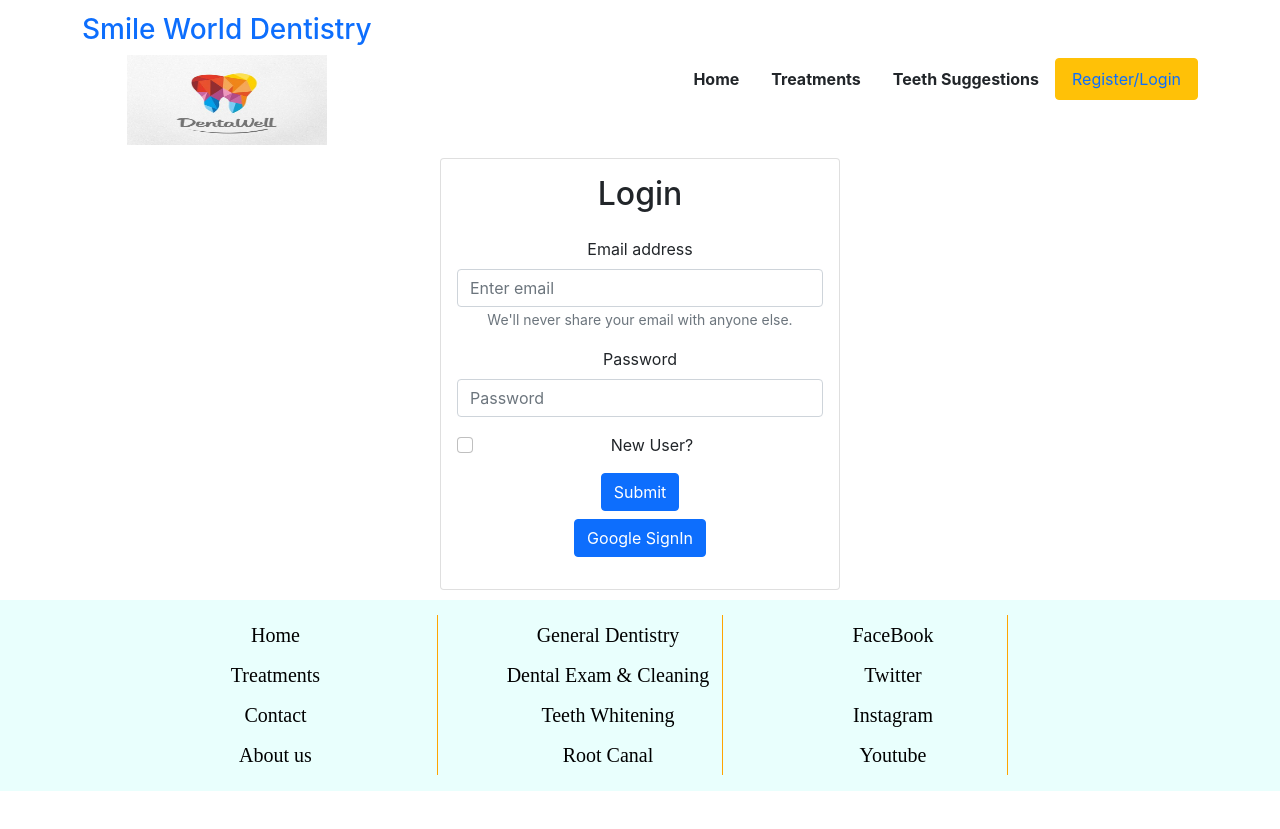
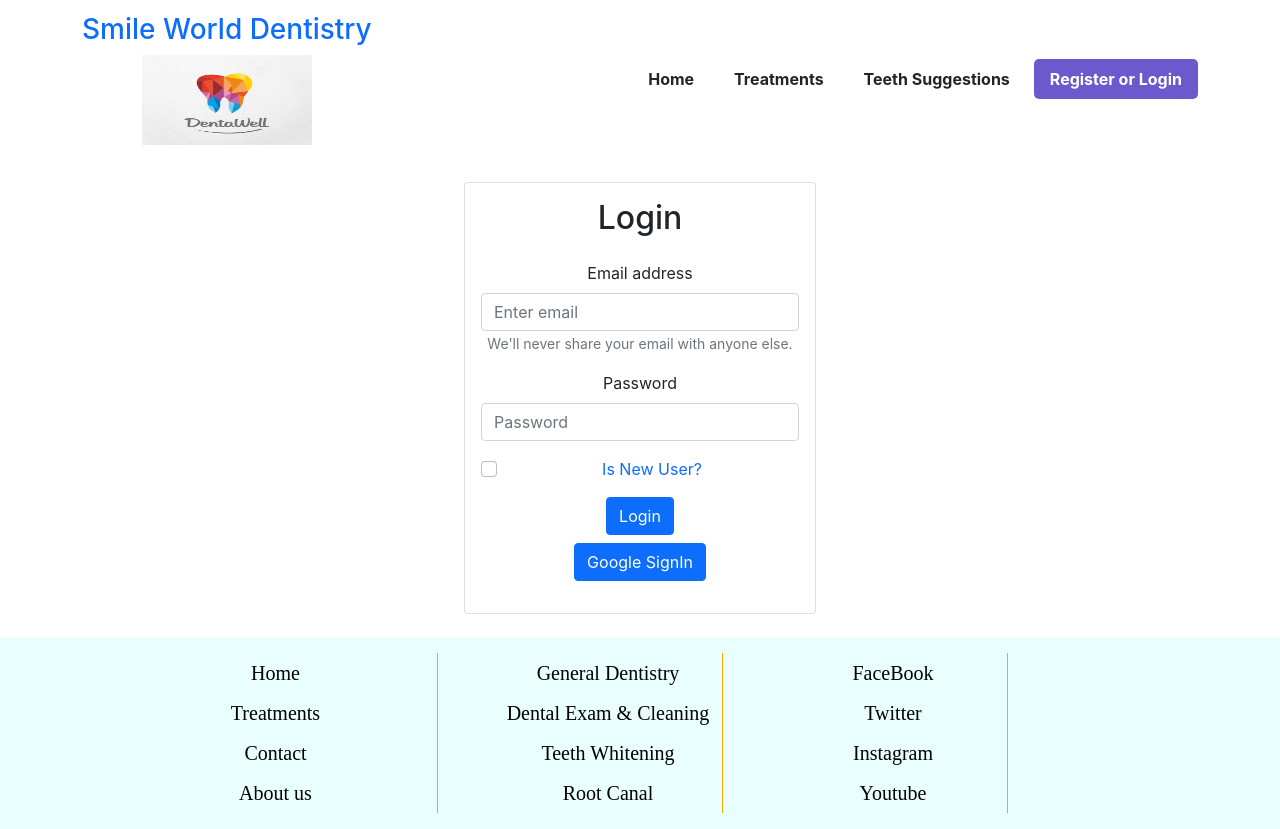
Before and after one commit to NazmusSakib-tech/Smile-World-Dentistry, a React (Create React App) app: page /register in a window 1280 px wide. Before the commit the page ends 800 px from the top, so only its background shows below. Built offline with nearby package versions, Linux system fonts and the light colour scheme; no server answers.

Commit message:
Some Responsive

```diff
--- a/src/components/Header/Header.css
+++ b/src/components/Header/Header.css
@@ -1,10 +1,26 @@
-.active-color{
-    color:slateblue;
+.on-select{
+    background-color:slateblue;
+    border-radius: 5px;
+    color: #fff !important;
+}
+.mouse-hover:hover{
+    background-color:slateblue;
+    border-radius: 5px;
+    color: #fff !important;
+}
+.user-name-text{
+    color: red;
 }
 
 
 
 @media only screen and (max-width: 767px){
+    .nav-brand img{
+        /* width: 50%; */
+        height: 100px;
+        margin-right: 50px;
+}
+
     .logout-btn{
         margin-top:5px;
     }
--- a/src/components/Header/Header.js
+++ b/src/components/Header/Header.js
@@ -1,7 +1,7 @@
 import React from 'react';
 import { Container, Nav, Navbar, Button } from 'react-bootstrap';
 import './Header.css'
-import { Link } from 'react-router-dom';
+import { Link, NavLink } from 'react-router-dom';
 import useAuth from '../../hooks/useAuth';
 import headerLogo from "../../utilities/header-logo/header-logo.jpg"
 
@@ -13,11 +13,11 @@ const Header = () => {
 
                 <Container>
 
-                    <Navbar.Brand as={Link} to="/home">
-                    <h3 className="text-primary  ">Smile World Dentistry</h3>
+                    <Navbar.Brand as={Link} to="/home" className="nav-brand">
+                    <h3 className="text-primary">Smile World Dentistry</h3>
                         <img
                             src={headerLogo}
-                            width="200"
+                            width="170"
                             height="90"
                             className="d-inline-block align-top"
                             alt="React Bootstrap logo"
@@ -26,13 +26,13 @@ const Header = () => {
                     </Navbar.Brand>
                     <Navbar.Toggle />
                     <Navbar.Collapse className="justify-content-end">
-                        <Nav.Link className="text-dark fw-bold" as={Link} to="/home">Home</Nav.Link>
-                        <Nav.Link className="text-dark fw-bold" as={Link} to="/alltreatments">Treatments</Nav.Link>
-                        <Nav.Link className="text-dark fw-bold" as={Link} to="/teethsuggestion">Teeth Suggestions</Nav.Link>
+                        <Nav.Link activeClassName="on-select"  className="text-dark fw-bold mouse-hover" as={NavLink} to="/home">Home</Nav.Link>
+                        <Nav.Link activeClassName="on-select" className="text-dark fw-bold mouse-hover ms-2" as={NavLink} to="/alltreatments">Treatments</Nav.Link>
+                        <Nav.Link activeClassName="on-select" className="text-dark fw-bold mouse-hover ms-2" as={NavLink} to="/teethsuggestion">Teeth Suggestions</Nav.Link>
 
-                        <Nav.Link className="btn btn btn-warning" as={Link} to="/register">Register/Login</Nav.Link>
+                       { !(user?.email) && <Nav.Link activeClassName="on-select" className="text-dark fw-bold mouse-hover ms-2 w-sm-50" as={NavLink} to="/register">Register or Login</Nav.Link>}
                         {user?.email && <Navbar.Text className="ms-2 text-primary">
-                            Signed in as: <span className="text-dark">{user.displayName}</span>
+                            Signed in as: <span className="user-name-text fw-bold">{user.displayName}</span>
                         </Navbar.Text>}
                         {user?.email && <Button className="mx-2 logout-btn" onClick={logOut}>Log Out</Button>}
                     </Navbar.Collapse>
--- a/src/components/Home/Home.css
+++ b/src/components/Home/Home.css
@@ -56,6 +56,9 @@
     .slider-part{
         margin:10px;
     }
+    .slider-part img{
+        height: 160px;
+    }
     .quality-dental{
         padding:20px;
     }
--- /dev/null
+++ b/src/components/Register/Register.css
@@ -0,0 +1,15 @@
+
+
+
+
+
+
+@media only screen and (max-width: 767px){
+    .card-size{
+       width:20rem;
+    }
+    .form-size{
+        width: 50%;
+    }
+
+}
--- a/src/components/Register/Register.js
+++ b/src/components/Register/Register.js
@@ -1,7 +1,8 @@
 import React, { useState } from 'react';
-import { Button, Card, Form } from 'react-bootstrap';
+import { Button, Card, Container, Form } from 'react-bootstrap';
 import { useHistory, useLocation } from 'react-router';
 import useAuth from '../../hooks/useAuth';
+import './Register.css'
 
 
 
@@ -34,8 +35,12 @@ const Register = () => {
     const handleLogin = () => {
         console.log(email, password);
         logIn(email, password)
-        .then(() => {
-           history.push(redirect_uri)
+        .then((result) => {
+            const user = result?.user;
+            if(user){
+                history.push(redirect_uri)
+            }
+
         })
     }
 
@@ -62,14 +67,15 @@ const Register = () => {
 
     return (
         <>
-            <Card style={{ width: '25rem' }} className="m-auto">
+            <Container className="my-4">
+            <Card  className="m-auto card-size" style={{ width: '22rem' }}>
                 <Card.Body>
                     <h2 className="text-center mb-4">{checkbox===false? "Login" : "Register"}</h2>
                     <Form onSubmit={(e)=> {e.preventDefault(); checkbox ===false? handleLogin(): handleRegistration()}}>
 
                     {checkbox ===false? "" :<Form.Group className="mb-3" controlId="formBasicEmail">
                             <Form.Label>Your Name</Form.Label>
-                            <Form.Control onBlur={handleName} type="text" placeholder="Enter Name" required />
+                            <Form.Control onBlur={handleName} type="text" className="pe-2"  placeholder="Enter Name" required />
 
                         </Form.Group>}
 
@@ -83,19 +89,20 @@ const Register = () => {
 
                         <Form.Group className="mb-3" controlId="formBasicPassword">
                             <Form.Label>Password</Form.Label>
-                            <Form.Control onBlur={handlePassword} type="password" placeholder="Password" required />
+                            <Form.Control onBlur={handlePassword} type="password"  placeholder="Password" required />
                         </Form.Group>
                         <Form.Group className="mb-3" controlId="formBasicCheckbox">
-                            <Form.Check onClick={handleCheckBox} type="checkbox" label="New User?" />
+                            <Form.Check onClick={handleCheckBox} type="checkbox" className="text-primary" label="Is New User?" />
                         </Form.Group>
                         <Button variant="primary" type="submit" className="mb-2">
-                            Submit
+                            {checkbox ===false? "Login": "Register"}
                         </Button>
                     </Form>
                     <Button onClick={handleGoogleLogin}>Google SignIn</Button>
                 </Card.Body>
                 <p>{error}</p>
             </Card>
+            </Container>
 
         </>
     );
```
Also changed, not shown: src/hooks/useFirebase.js (+10 -6 lines).
